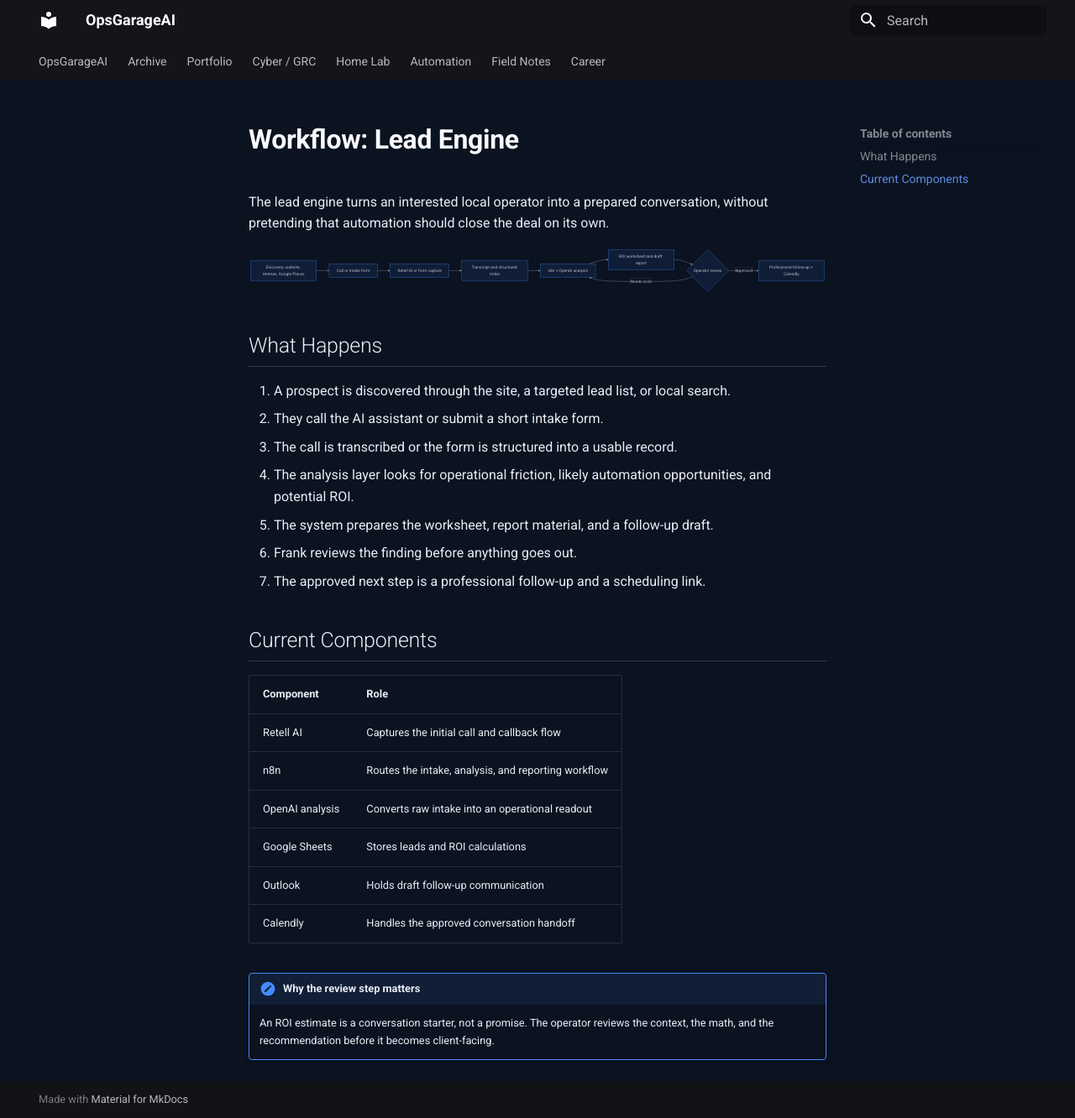
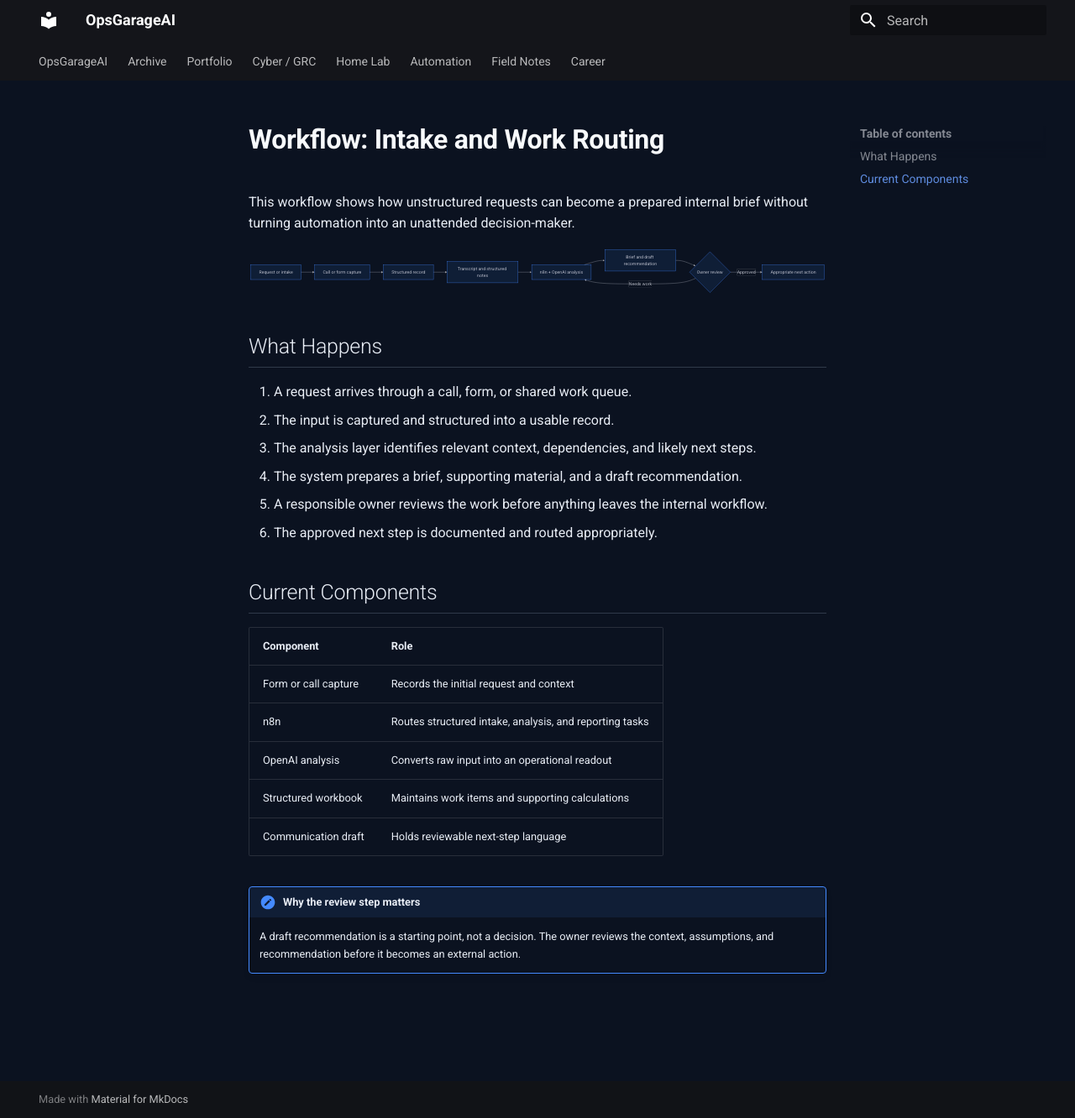
Before and after one commit to 239frank/ops-garage-wiki, an MkDocs documentation site: the page built from docs/opsgarage/workflows/lead-engine.md, in a window 1280 px wide and 1332 px high. Shown: the whole window at 84% size. Built offline with MkDocs 1.6.1 and Material for MkDocs 9.7.7, drawn with Linux system fonts in a browser that asks for light colours.

Commit message:
Refine portfolio for professional review

````diff
--- a/docs/opsgarage/workflows/lead-engine.md
+++ b/docs/opsgarage/workflows/lead-engine.md
@@ -1,39 +1,37 @@
-# Workflow: Lead Engine
+# Workflow: Intake and Work Routing
 
-The lead engine turns an interested local operator into a prepared conversation, without pretending that automation should close the deal on its own.
+This workflow shows how unstructured requests can become a prepared internal brief without turning automation into an unattended decision-maker.
 
 ``` mermaid
 flowchart LR
-  A["Discovery: website, Hermes, Google Places"] --> B["Call or intake form"]
-  B --> C["Retell AI or form capture"]
+  A["Request or intake"] --> B["Call or form capture"]
+  B --> C["Structured record"]
   C --> D["Transcript and structured notes"]
   D --> E["n8n + OpenAI analysis"]
-  E --> F["ROI worksheet and draft report"]
-  F --> G{"Operator review"}
-  G -->|Approved| H["Professional follow-up + Calendly"]
+  E --> F["Brief and draft recommendation"]
+  F --> G{"Owner review"}
+  G -->|Approved| H["Appropriate next action"]
   G -->|Needs work| E
 ```
 
 ## What Happens
 
-1. A prospect is discovered through the site, a targeted lead list, or local search.
-2. They call the AI assistant or submit a short intake form.
-3. The call is transcribed or the form is structured into a usable record.
-4. The analysis layer looks for operational friction, likely automation opportunities, and potential ROI.
-5. The system prepares the worksheet, report material, and a follow-up draft.
-6. Frank reviews the finding before anything goes out.
-7. The approved next step is a professional follow-up and a scheduling link.
+1. A request arrives through a call, form, or shared work queue.
+2. The input is captured and structured into a usable record.
+3. The analysis layer identifies relevant context, dependencies, and likely next steps.
+4. The system prepares a brief, supporting material, and a draft recommendation.
+5. A responsible owner reviews the work before anything leaves the internal workflow.
+6. The approved next step is documented and routed appropriately.
 
 ## Current Components
 
 | Component | Role |
 |---|---|
-| Retell AI | Captures the initial call and callback flow |
-| n8n | Routes the intake, analysis, and reporting workflow |
-| OpenAI analysis | Converts raw intake into an operational readout |
-| Google Sheets | Stores leads and ROI calculations |
-| Outlook | Holds draft follow-up communication |
-| Calendly | Handles the approved conversation handoff |
+| Form or call capture | Records the initial request and context |
+| n8n | Routes structured intake, analysis, and reporting tasks |
+| OpenAI analysis | Converts raw input into an operational readout |
+| Structured workbook | Maintains work items and supporting calculations |
+| Communication draft | Holds reviewable next-step language |
 
 !!! note "Why the review step matters"
-    An ROI estimate is a conversation starter, not a promise. The operator reviews the context, the math, and the recommendation before it becomes client-facing.
+    A draft recommendation is a starting point, not a decision. The owner reviews the context, assumptions, and recommendation before it becomes an external action.
````
